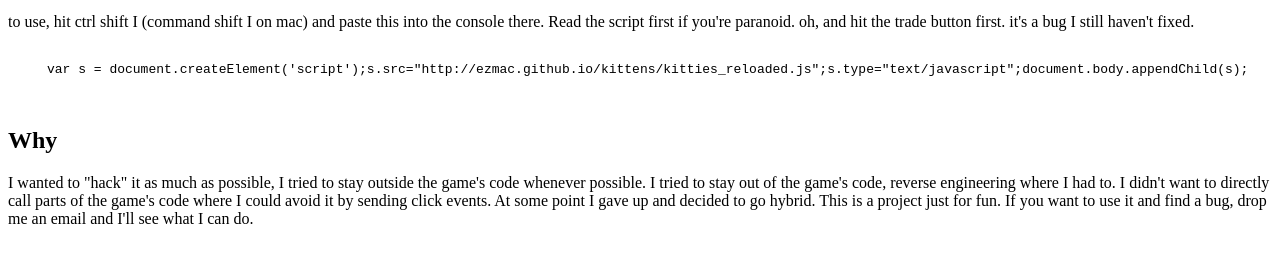
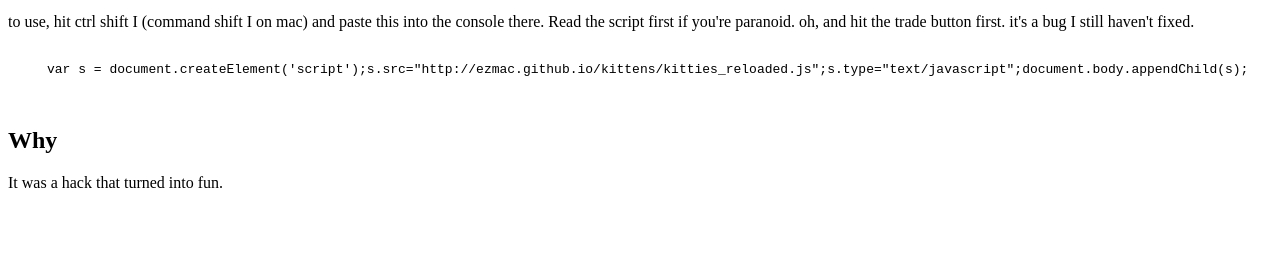
Before and after one commit to ezmac/kittens, a plain HTML site: page index.html in a window 1280 px wide. Shown: the part 87-350 px from the top of the page. Drawn offline with Linux system fonts and the light colour scheme.

Commit message:
fix documentation

```diff
--- a/index.html
+++ b/index.html
@@ -19,7 +19,8 @@
       </pre>
     </p>
     <h2>Why</h2>
-    <p>I wanted to "hack" it as much as possible, I tried to stay outside the game's code whenever possible.  I tried to stay out of the game's code, reverse engineering where I had to.  I didn't want to directly call parts of the game's code where I could avoid it by sending click events.  At some point I gave up and decided to go hybrid.  This is a project just for fun.  If you want to use it and find a bug, drop me an email and I'll see what I can do.
+    <p>
+      It was a hack that turned into fun.
     </p>
   </body>
 </html>
```
